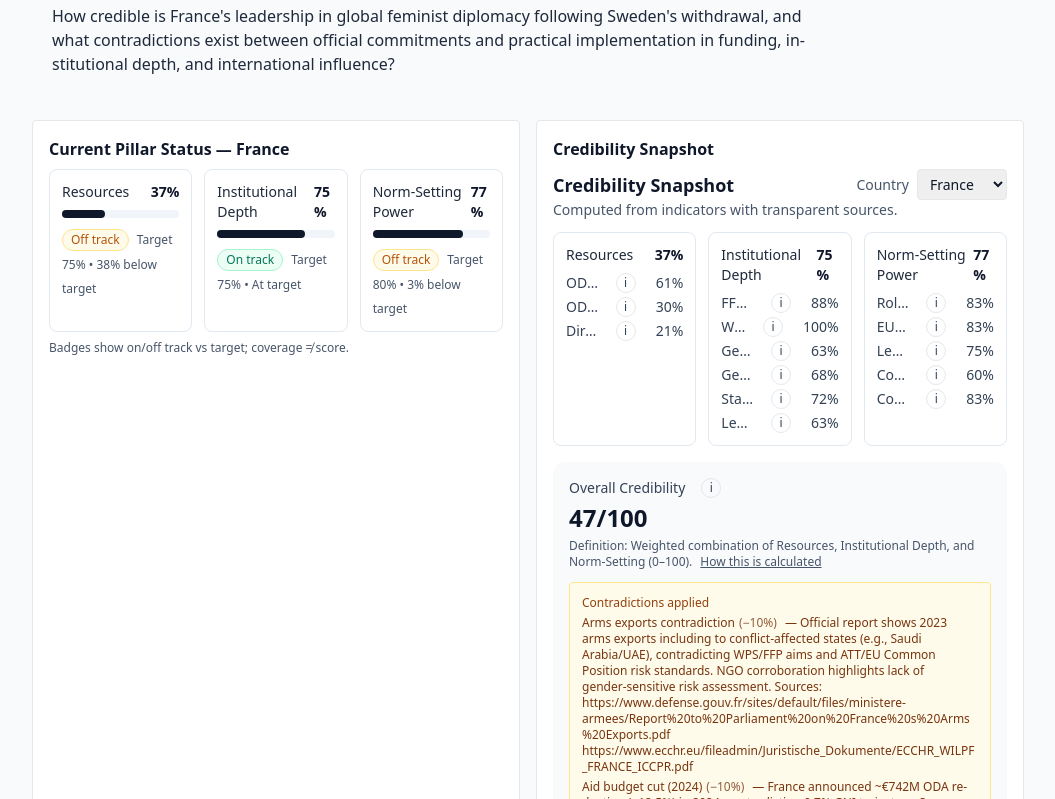
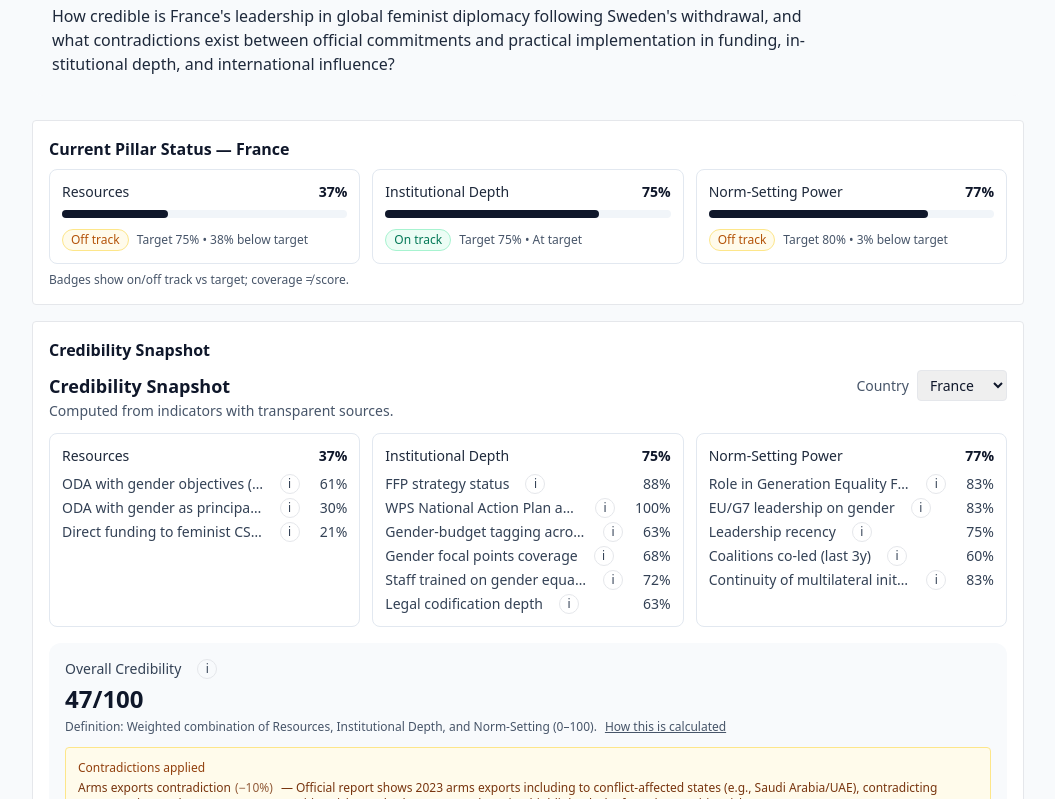
Before and after one commit to lavanyagarg112/feminist-diplomacy-simulator, a Next.js app: page /simulator in a window 1280 px wide. Shown: the part 421-1220 px from the top of the page, without its empty margins (112-1167 px from the left). Built offline with nearby package versions, Linux system fonts and the light colour scheme.

Commit message:
fix snapshot page

```diff
--- a/app/simulator/page.tsx
+++ b/app/simulator/page.tsx
@@ -24,7 +24,7 @@ export default function SimulatorSnapshot() {
           exist between official commitments and practical implementation in funding, institutional depth, and international influence?
         </p>
       </div>
-      <div className="force-wrap grid gap-4 md:grid-cols-2">
+      <div className="force-wrap grid gap-4">
         <div className="force-wrap rounded border bg-white p-4">
           <h2 className="mb-2 font-semibold">Current Pillar Status — France</h2>
           <PillarGauges pillars={res.pillars} targets={tmap} />
```
